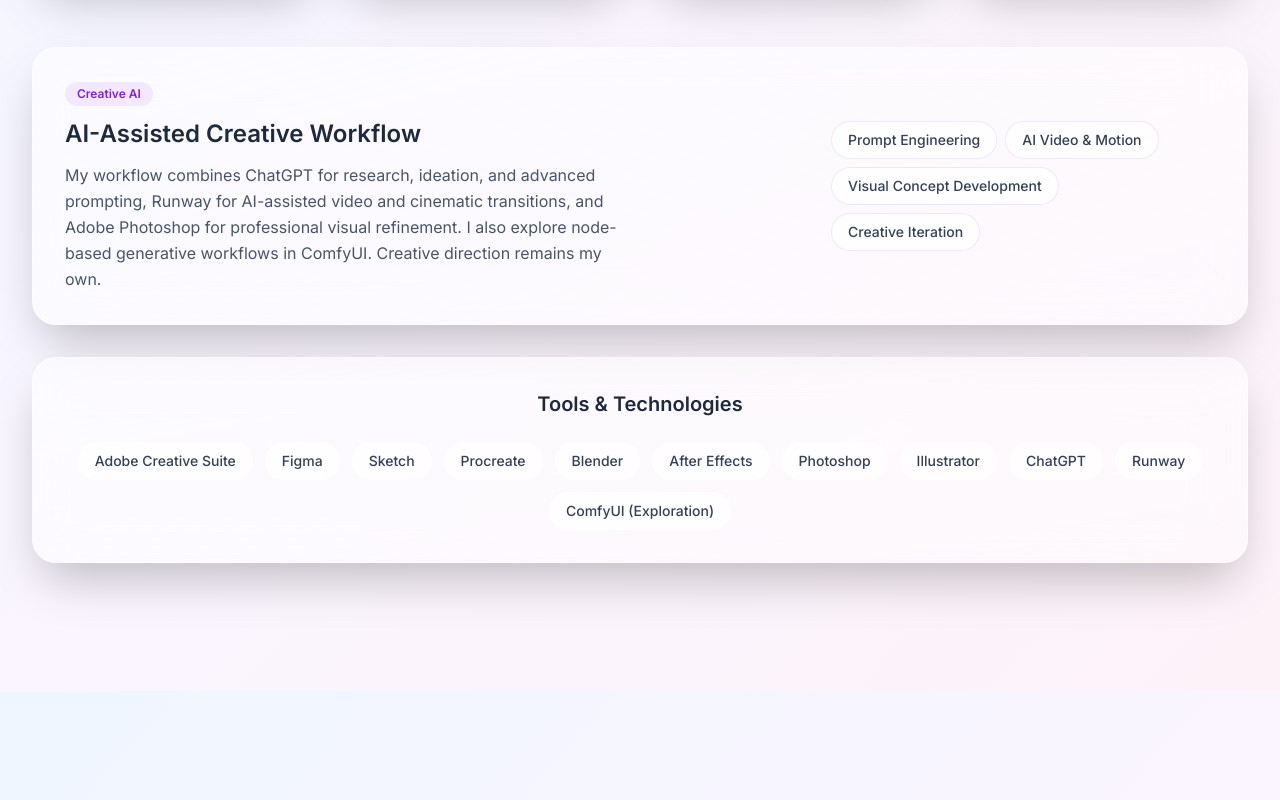
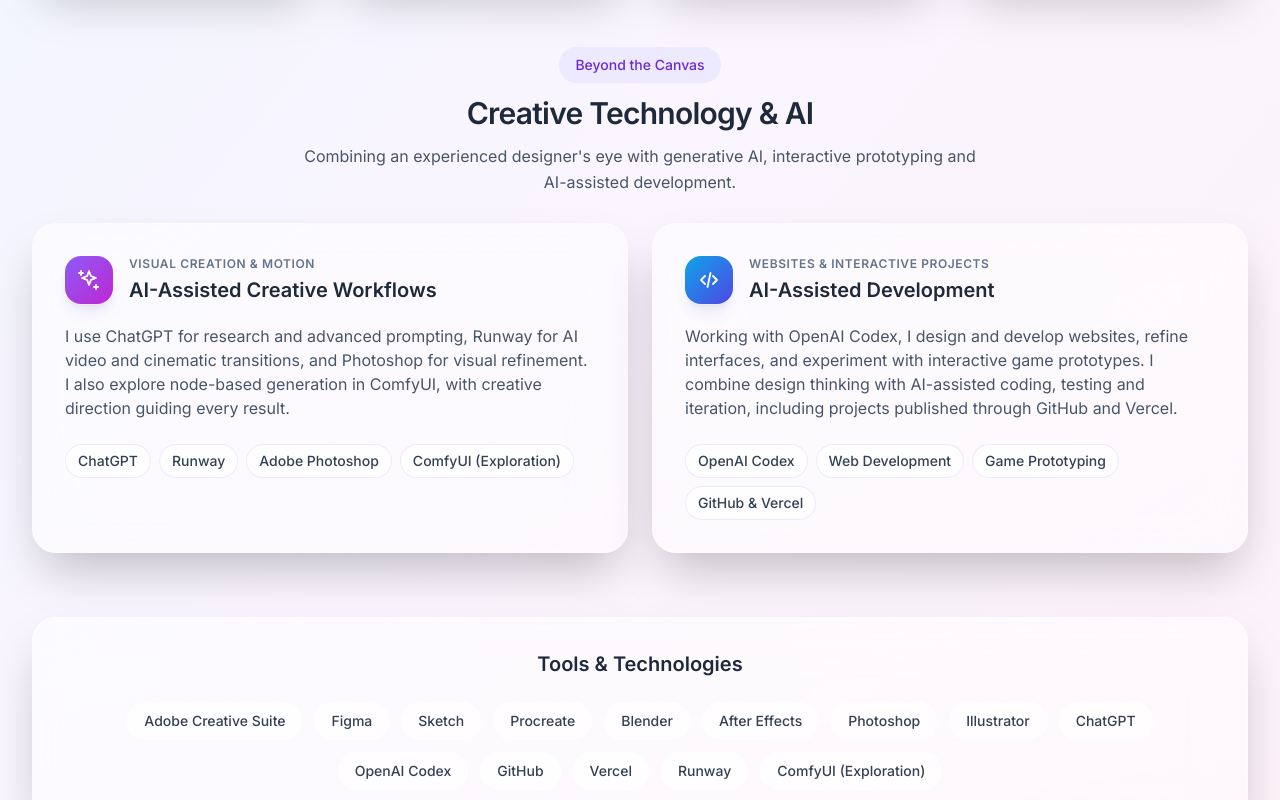
Before and after one commit to ilansas94/PortfolioIlanSas, a Next.js app: page / in a window 1280 px wide. Shown: the part 5620-6420 px from the top of the page. Built offline with nearby package versions, Linux system fonts and the light colour scheme.

Commit message:
Showcase creative AI and Codex-assisted web and game development with matching icons

```diff
--- a/components/Skills.tsx
+++ b/components/Skills.tsx
@@ -11,7 +11,7 @@ import {
 } from "@/components/DesignSystem";
 
 
-type SkillIconName = "palette" | "brush" | "layout" | "printer";
+type SkillIconName = "palette" | "brush" | "layout" | "printer" | "sparkles" | "code";
 
 /** Lightweight, consistent line icons without an extra icon dependency. */
 const SkillCategoryIcon = ({ name }: { name: SkillIconName }) => (
@@ -44,6 +44,17 @@ const SkillCategoryIcon = ({ name }: { name: SkillIconName }) => (
       <>
         <rect x="3" y="3" width="18" height="18" rx="2" />
         <path d="M3 9h18M9 9v12" />
+      </>
+    )}
+    {name === "sparkles" && (
+      <>
+        <path d="m12 3 1.9 5.1L19 10l-5.1 1.9L12 17l-1.9-5.1L5 10l5.1-1.9L12 3Z" />
+        <path d="M19 17v4m-2-2h4M4 3v4M2 5h4" />
+      </>
+    )}
+    {name === "code" && (
+      <>
+        <path d="m8 8-4 4 4 4M16 8l4 4-4 4M13.5 5l-3 14" />
       </>
     )}
     {name === "printer" && (
@@ -94,6 +105,29 @@ const skillCategories: {
   }
 ];
 
+const creativeCapabilities: {
+  title: string;
+  eyebrow: string;
+  icon: "sparkles" | "code";
+  description: string;
+  tags: string[];
+}[] = [
+  {
+    eyebrow: "Visual creation & motion",
+    title: "AI-Assisted Creative Workflows",
+    icon: "sparkles",
+    description: "I use ChatGPT for research and advanced prompting, Runway for AI video and cinematic transitions, and Photoshop for visual refinement. I also explore node-based generation in ComfyUI, with creative direction guiding every result.",
+    tags: ["ChatGPT", "Runway", "Adobe Photoshop", "ComfyUI (Exploration)"]
+  },
+  {
+    eyebrow: "Websites & interactive projects",
+    title: "AI-Assisted Development",
+    icon: "code",
+    description: "Working with OpenAI Codex, I design and develop websites, refine interfaces, and experiment with interactive game prototypes. I combine design thinking with AI-assisted coding, testing and iteration, including projects published through GitHub and Vercel.",
+    tags: ["OpenAI Codex", "Web Development", "Game Prototyping", "GitHub & Vercel"]
+  }
+];
+
 const tools = [
   "Adobe Creative Suite",
   "Figma",
@@ -104,6 +138,9 @@ const tools = [
   "Photoshop",
   "Illustrator",
   "ChatGPT",
+  "OpenAI Codex",
+  "GitHub",
+  "Vercel",
   "Runway",
   "ComfyUI (Exploration)"
 ];
@@ -173,42 +210,71 @@ export const Skills = () => {
         </div>
 
 
-        {/* AI-Enhanced Workflow Spotlight */}
+
+        {/* AI and creative coding share one design language and equal visual weight. */}
+        <div className="mb-16">
           <motion.div
-          initial={{ opacity: 0, y: 30 }}
+            {...animations.fadeInUp}
+            className="mb-7 text-center"
+          >
+            <span className="mb-3 inline-block rounded-full bg-violet-100 px-4 py-2 text-sm font-medium text-violet-700">
+              Beyond the Canvas
+            </span>
+            <h3 className="mb-3 text-2xl font-semibold tracking-tight text-slate-800 md:text-3xl">
+              Creative Technology &amp; AI
+            </h3>
+            <p className="mx-auto max-w-2xl text-slate-600 leading-relaxed">
+              Combining an experienced designer&apos;s eye with generative AI,
+              interactive prototyping and AI-assisted development.
+            </p>
+          </motion.div>
+
+          <div className="grid gap-5 lg:grid-cols-2 lg:gap-6">
+            {creativeCapabilities.map((feature, index) => (
+              <motion.div
+                key={feature.title}
+                initial={{ opacity: 0, y: 28 }}
                 whileInView={{ opacity: 1, y: 0 }}
-          transition={{ duration: 0.6 }}
-          className="mb-8"
+                viewport={{ once: true, amount: 0.15 }}
+                transition={{ duration: 0.6, delay: index * 0.1 }}
+                className="h-full"
               >
-          <GlassCard className="p-6 md:p-8" intensity="medium" gradient>
-            <div className="flex flex-col lg:flex-row lg:items-center justify-between gap-8">
-              <div className="max-w-xl">
-                <span className="inline-block px-3 py-1 bg-purple-100 text-purple-700 rounded-full text-xs font-semibold mb-3">
-                  Creative AI
-                </span>
-                <h3 className="text-xl md:text-2xl font-semibold text-slate-800 mb-3">
-                  AI-Assisted Creative Workflow
-                </h3>
-                <p className="text-slate-600 leading-relaxed">
-                  My workflow combines ChatGPT for research, ideation, and advanced prompting,
-                  Runway for AI-assisted video and cinematic transitions, and Adobe Photoshop
-                  for professional visual refinement. I also explore node-based generative
-                  workflows in ComfyUI. Creative direction remains my own.
+                <GlassCard className="h-full p-6 sm:p-8" intensity="medium" gradient>
+                  <div className="mb-5 flex items-center gap-4">
+                    <div
+                      className={feature.icon === "sparkles"
+                        ? "flex h-12 w-12 shrink-0 items-center justify-center rounded-2xl bg-gradient-to-br from-violet-500 to-fuchsia-600 shadow-lg shadow-violet-900/10 ring-1 ring-white/30"
+                        : "flex h-12 w-12 shrink-0 items-center justify-center rounded-2xl bg-gradient-to-br from-sky-500 to-indigo-600 shadow-lg shadow-blue-900/10 ring-1 ring-white/30"}
+                    >
+                      <SkillCategoryIcon name={feature.icon} />
+                    </div>
+                    <div className="min-w-0">
+                      <p className="mb-1 text-xs font-semibold uppercase tracking-wider text-slate-500">
+                        {feature.eyebrow}
                       </p>
+                      <h4 className="text-lg font-semibold leading-snug text-slate-800 sm:text-xl">
+                        {feature.title}
+                      </h4>
                     </div>
-              <div className="flex flex-wrap gap-2 lg:max-w-sm">
-                {["Prompt Engineering", "AI Video & Motion", "Visual Concept Development", "Creative Iteration"].map((skill) => (
+                  </div>
+                  <p className="text-sm leading-relaxed text-slate-600 sm:text-base">
+                    {feature.description}
+                  </p>
+                  <div className="mt-6 flex flex-wrap gap-2">
+                    {feature.tags.map((tag) => (
                       <span
-                    key={skill}
-                    className="px-4 py-2 rounded-full text-sm font-medium bg-white/70 border border-purple-200/60 text-slate-700"
+                        key={tag}
+                        className="rounded-full border border-violet-200/50 bg-white/70 px-3 py-1.5 text-xs font-medium text-slate-700 sm:text-sm"
                       >
-                    {skill}
+                        {tag}
                       </span>
                     ))}
                   </div>
-            </div>
                 </GlassCard>
               </motion.div>
+            ))}
+          </div>
+        </div>
 
         {/* Tools Section */}
         <motion.div
```
Lines whose indentation alone changed are shown as unchanged.
